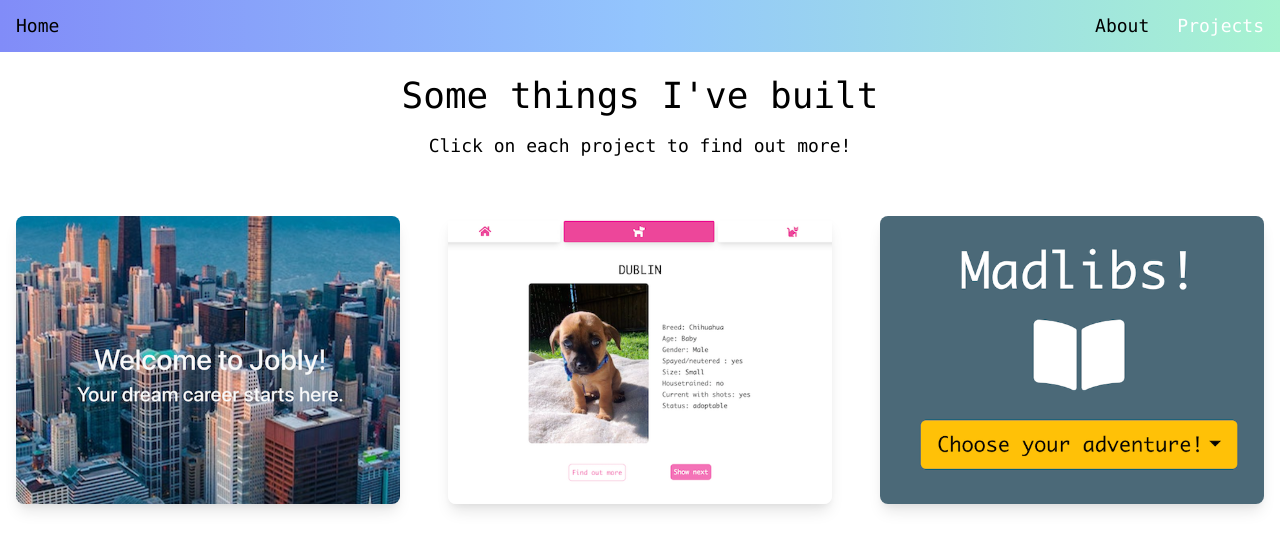
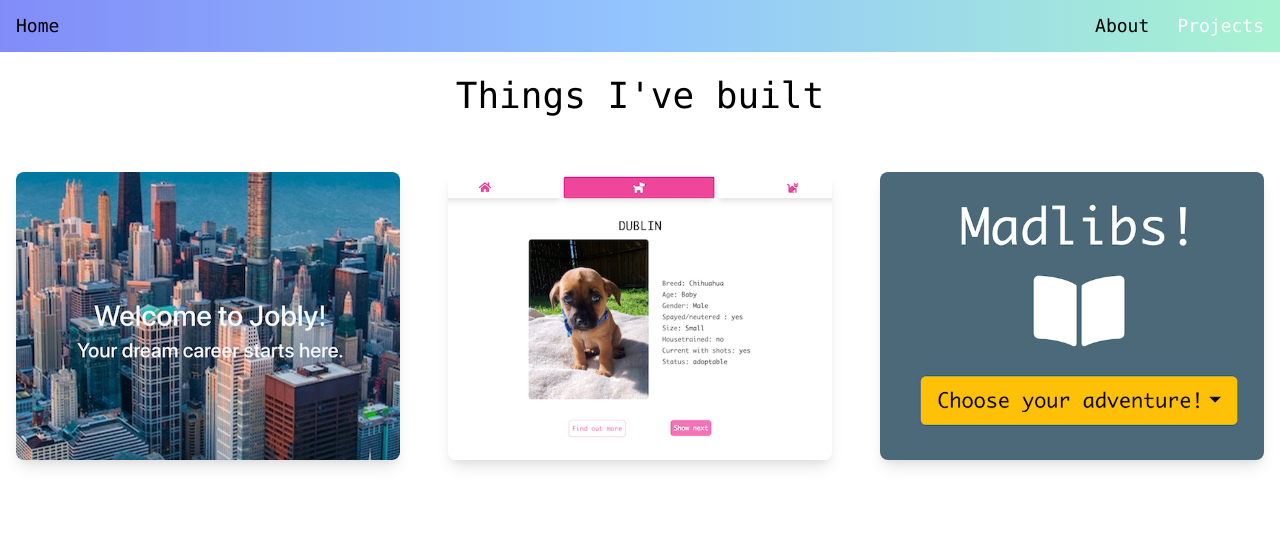
Before and after one commit to kathythekat/personal-site, a React (Create React App) app: page /projects in a window 1280 px wide. Shown: the top 550 px of the page. Built offline with nearby package versions, Linux system fonts and the light colour scheme.

Commit message:
small adj for popover and project page

```diff
--- a/src/Popover.js
+++ b/src/Popover.js
@@ -52,10 +52,10 @@ function Popover({ project }) {
                   <span>{name}</span>
                 </div>
                 <div className="flex items-center justify-end">
-                  <a href={demo} className="text-green-300">
+                  <a href={demo} className="text-green-300 hover:text-purple-300">
                     demo
                   </a>
-                  <a href={github} className="text-purple-300 pl-3">
+                  <a href={github} className="text-purple-300 hover:text-green-300 pl-3">
                     {githubIcon}
                   </a>
                 </div>
--- a/src/Projects.js
+++ b/src/Projects.js
@@ -35,10 +35,7 @@ const PROJECTS = [
 function Projects() {
   return (
     <>
-      <h1 className="text-center mt-4 p-2">Some things I've built</h1>
-      <h3 className="text-center text-lg p-2">
-        Click on each project to find out more!
-      </h3>
+      <h1 className="text-center mt-4 p-2">Things I've built</h1>
       <div className="flex flex-col items-center justify-center lg:space-x-12 lg:my-8 lg:flex-row ">
         {PROJECTS.map((p, i) => (
           <Popover key={i} project={{ ...p }} />
```
